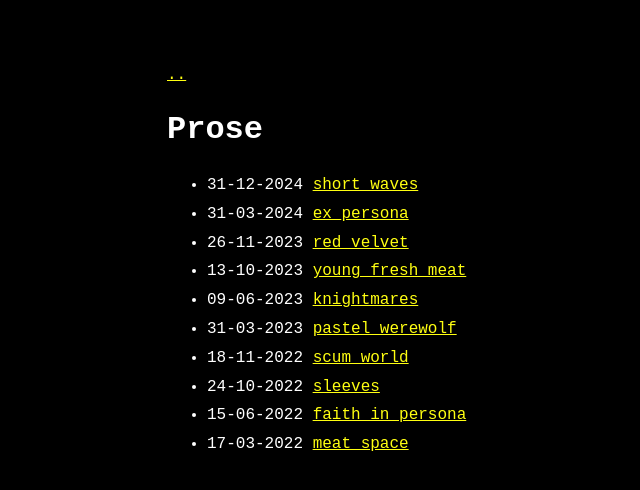
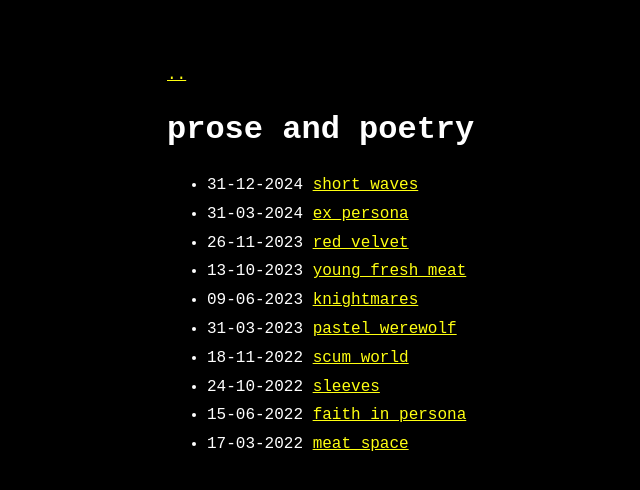
Before and after one commit to nightelectricity/nightelectricity.github.io, a Jekyll site: the page built from prose-archive.md, in a window 1280 px wide. Shown: the top 490 px of the page, without its empty margins (153-793 px from the left). Built offline with Jekyll 4.4.1, drawn with Linux system fonts in a browser that asks for light colours.

Commit message:
poetry edit

```diff
--- a/_data/menu.yml
+++ b/_data/menu.yml
@@ -17,7 +17,7 @@ entries:
       show_more_text: See more posts...
       show_more_url: essay-archive.html
 
-  - title: prose
+  - title: prose and poetry
     post_list:
       category: prose
       limit: 3
--- a/prose-archive.md
+++ b/prose-archive.md
@@ -1,5 +1,5 @@
 ---
 layout: archive
 which_category: prose
-title: Prose
+title: prose and poetry
 ---
```
